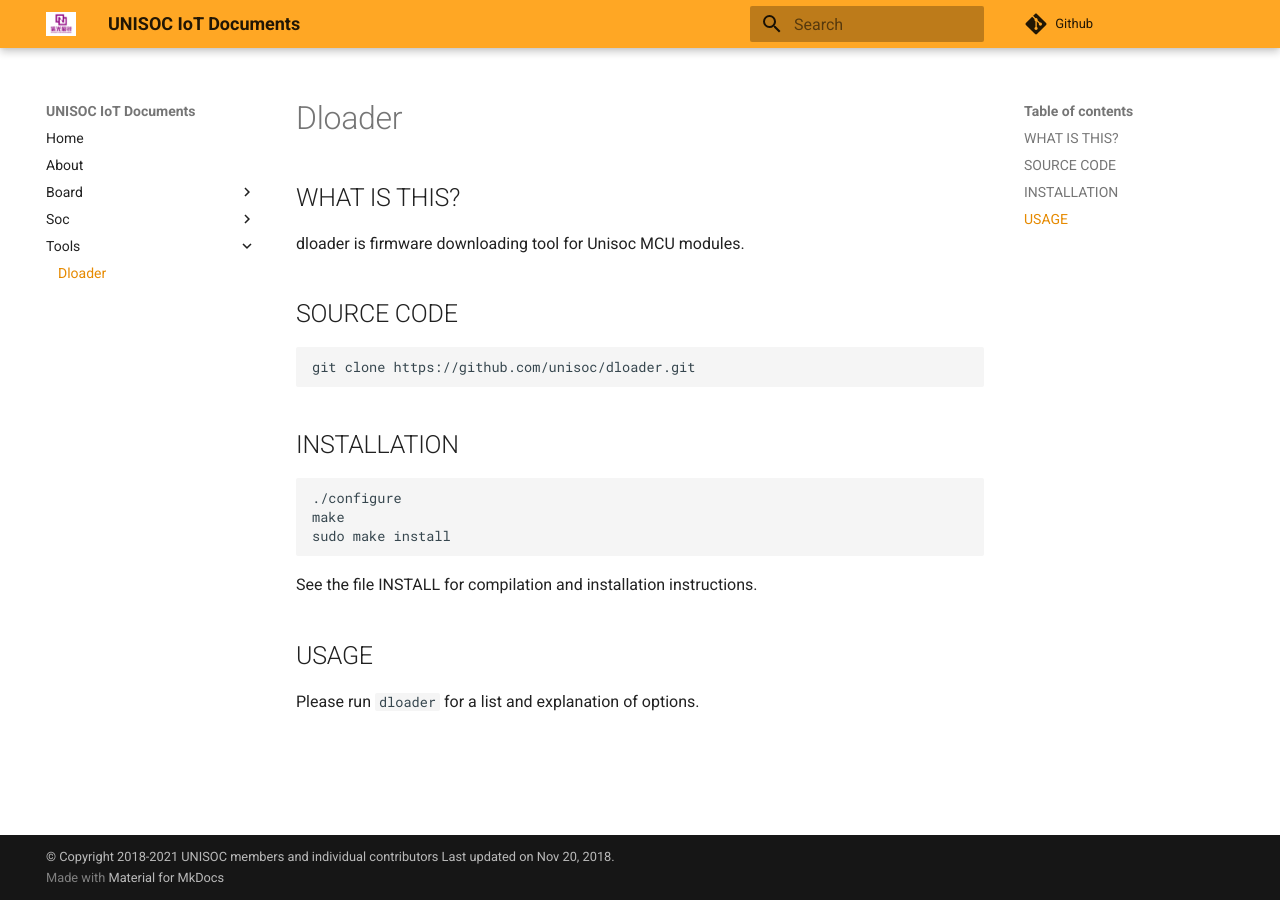
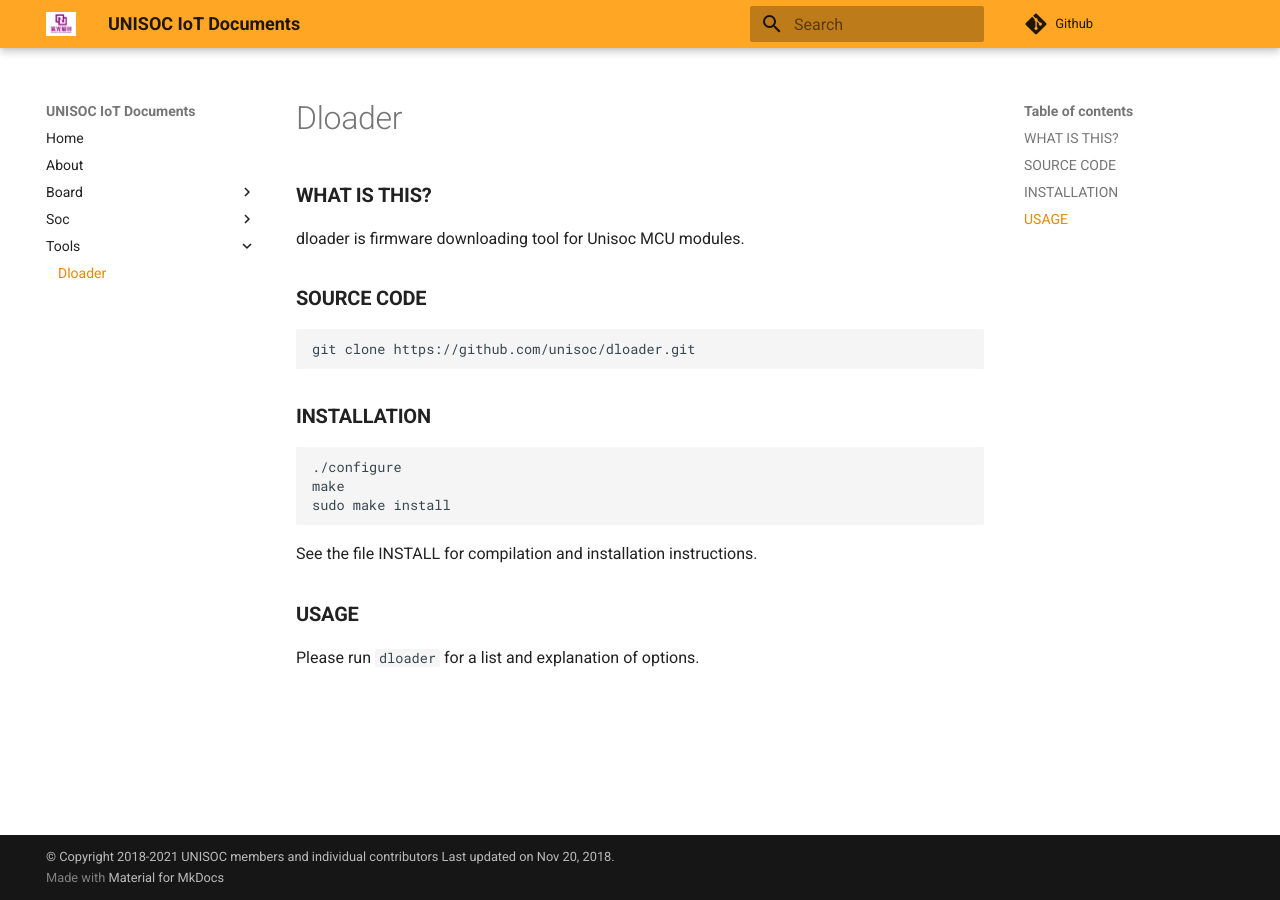
Before and after one commit to unisoc/documentation, an MkDocs documentation site: the page built from docs/tools/dloader.md, in a window 1280 px wide. Built offline with MkDocs 1.6.1 and Material for MkDocs 9.7.7, drawn with Linux system fonts in a browser that asks for light colours; comment, search, counter and statistics services are not loaded.

Commit message:
Adjust the style
Adjust the style.

Signed-off-by: Keguang Zhang <keguang.zhang@unisoc.com>

````diff
--- a/docs/tools/dloader.md
+++ b/docs/tools/dloader.md
@@ -1,15 +1,15 @@
 # Dloader
 
-## WHAT IS THIS?
+### **WHAT IS THIS?**
 dloader is firmware downloading tool for Unisoc MCU modules.
 
-## SOURCE CODE
+### **SOURCE CODE**
 
 ```shell
 git clone https://github.com/unisoc/dloader.git
 ```
 
-## INSTALLATION
+### **INSTALLATION**
 
 ```shell
 ./configure
@@ -20,5 +20,5 @@ sudo make install
 See the file INSTALL for compilation and installation instructions.
 
 
-## USAGE
+### **USAGE**
 Please run `dloader` for a list and explanation of options.
````
Also changed, not shown: 2 other files.
